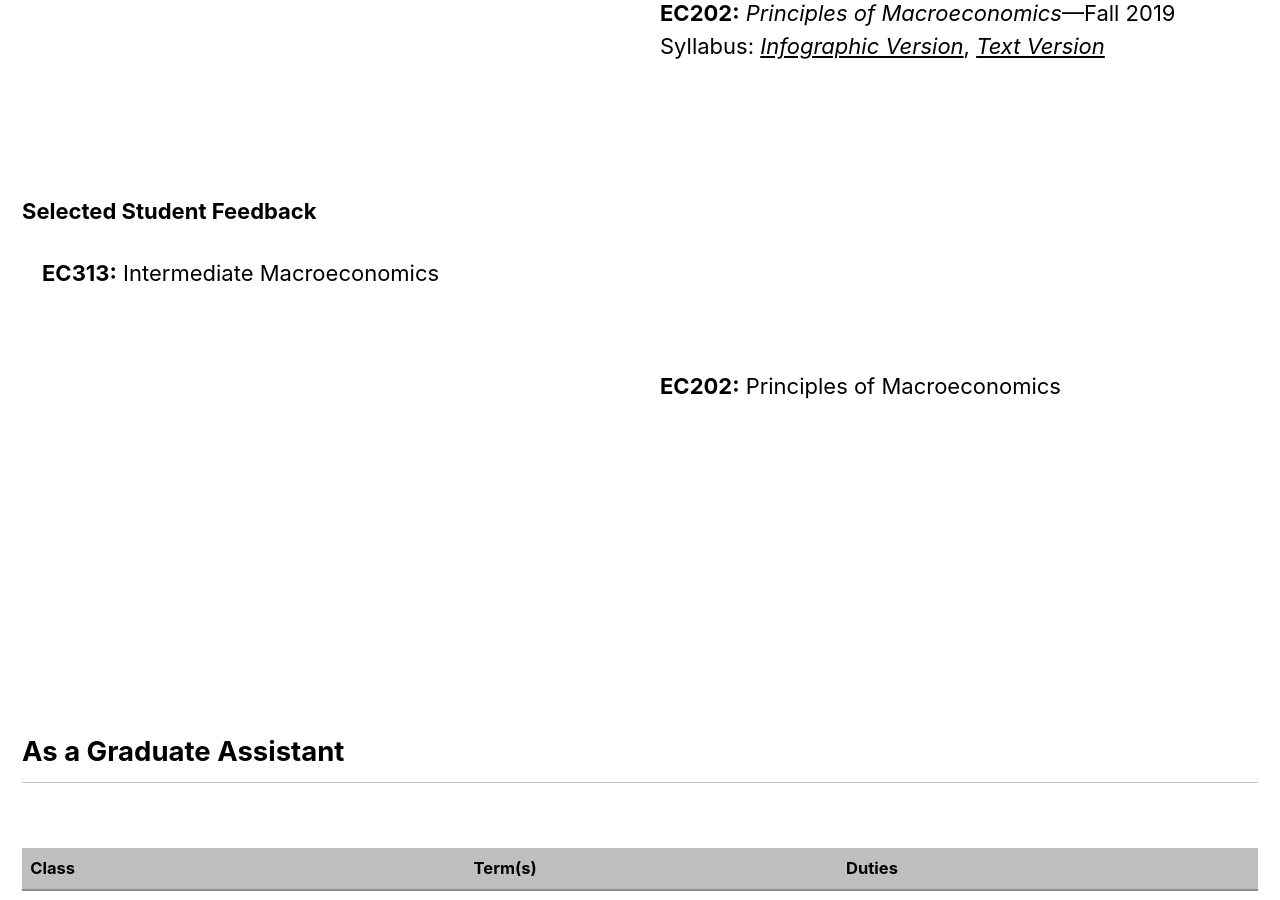
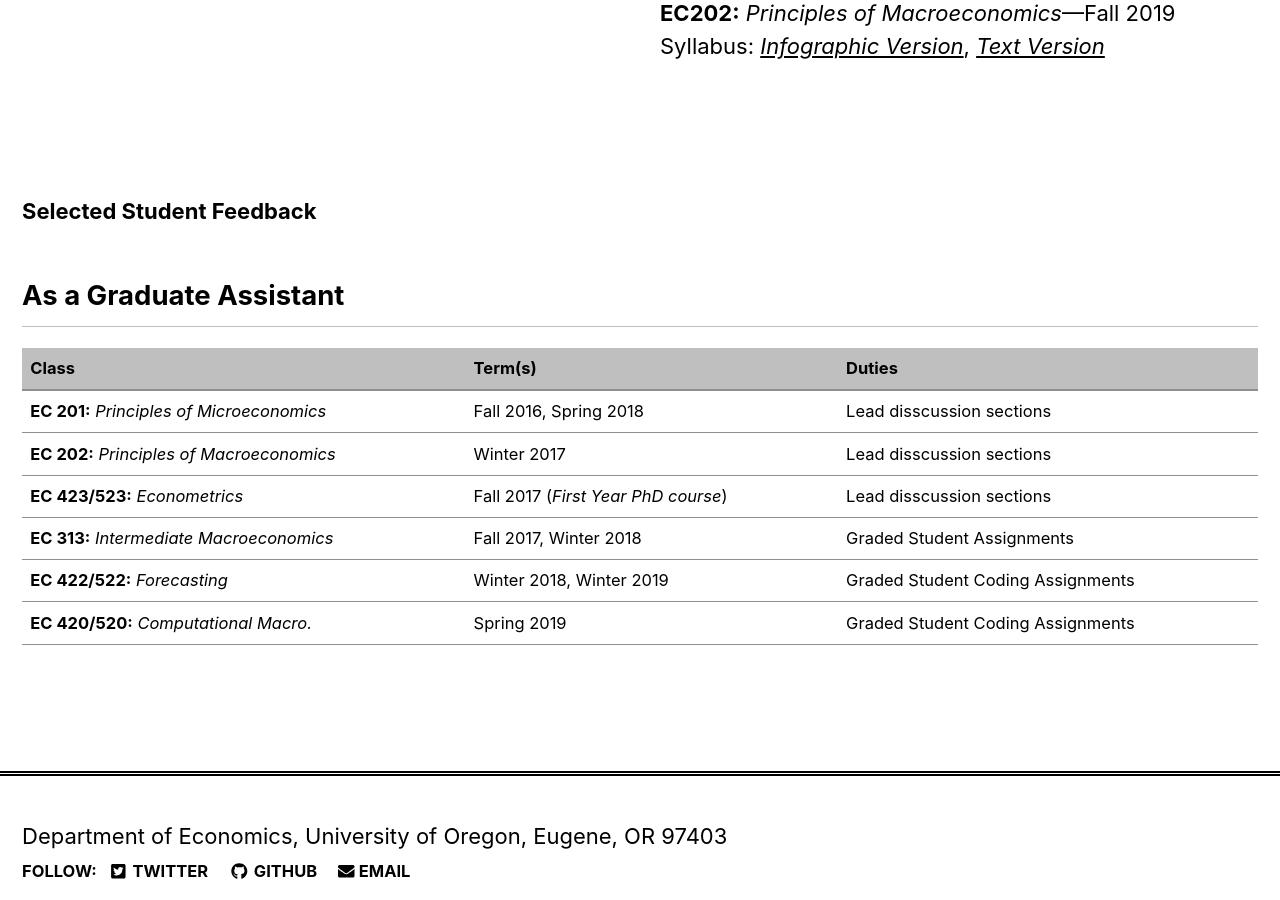
Before and after one commit to mibarnes/chandlerlester.github.io, a Jekyll site: the page built from _pages/teaching.md, in a window 1280 px wide and 900 px high, scrolled down 484 px. Built offline with Jekyll 4.4.1, drawn with Linux system fonts in a browser that asks for light colours; nearby versions of some CDN libraries.

Commit message:
Update teaching.md

```diff
--- a/_pages/teaching.md
+++ b/_pages/teaching.md
@@ -33,17 +33,7 @@ class: wide
 
 ### Selected Student Feedback
 
-<div style="width:50%; height:500px;float:left" markdown="1">
 
-**EC313:** Intermediate Macroeconomics
-
-</div>
-
-<div style="width:50%; height:500px;float:right" markdown="1">
-
-**EC202:** Principles of Macroeconomics
-
-</div>
 
 
 ## As a Graduate Assistant
```
